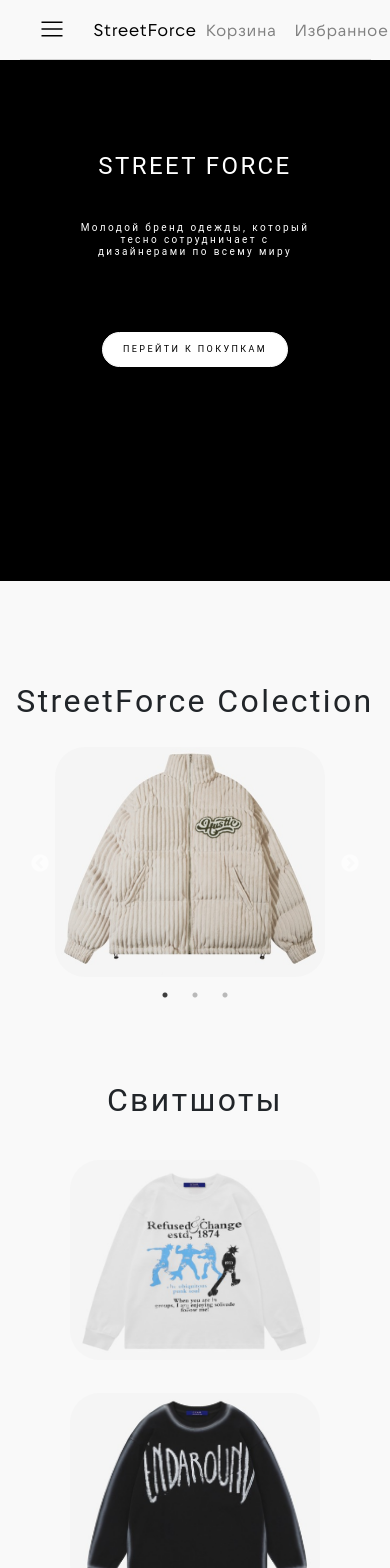
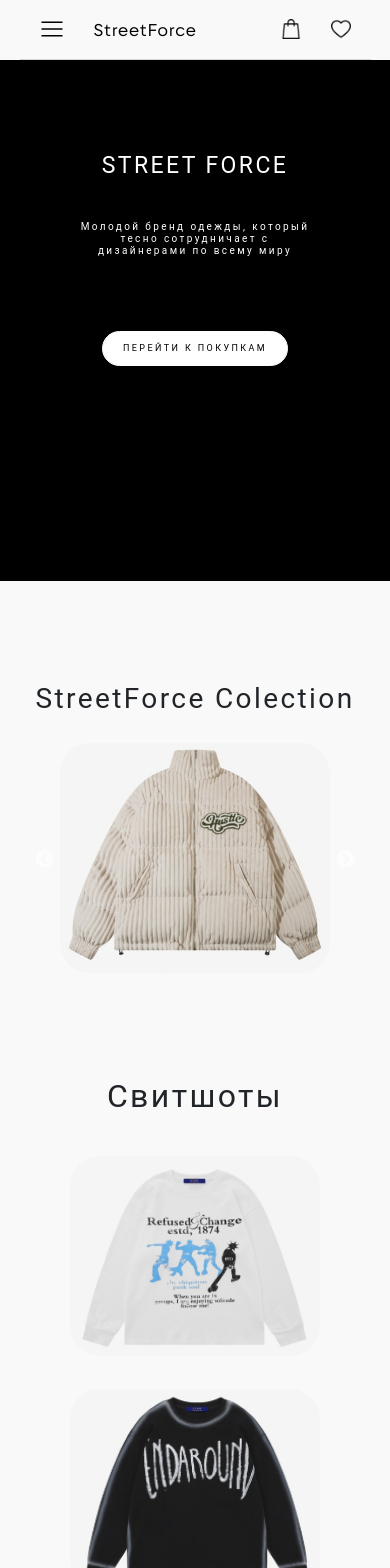
Before and after one commit to 3whalesProg/streetForce, a React (Vite) app in the folder client/: page / in a window 390 px wide. Shown: the top 1568 px of the page. Built offline with nearby package versions, Linux system fonts and the light colour scheme.

Commit message:
check to adaptation on Main
check to adaptation on Main

```diff
--- a/client/src/pages/Components/NavBar/NavBar.jsx
+++ b/client/src/pages/Components/NavBar/NavBar.jsx
@@ -3,8 +3,10 @@ import './NavBar.scss'
 import OffCanvas from "../CanvasReg/OffCanvas"
 import { useContext } from "react"
 import { Context } from "../../../main"
-import menu from '../../../static/img/menu.png'
 import MenuBurger from "./MenuBurger"
+import love from '../../../static/img/love.png'
+import shopBag from '../../../static/img/shopBag.png'
+
 
 const setIsActive = ({isActive}) => isActive ? "NavBar__link-item active-link" : "NavBar__link-item"
 
@@ -66,11 +68,11 @@ const NavBar = () =>{
             </div>
             <div className="NavBar__content-rightSide">
                 <div className="NavBar__content-rightSide-content">
-                    <NavLink to="/basket" className={setIsActive} onClick={localStorageLive}>
-                        Корзина
+                    <NavLink to="/basket" onClick={localStorageLive}>
+                        <img src={shopBag} height='22'/>
                     </NavLink>
-                    <NavLink to="/likes" className={setIsActive} onClick={localStorageLive}>
-                        Избранное
+                    <NavLink to="/likes" height='22' onClick={localStorageLive}>
+                        <img src={love}/>
                     </NavLink>
                 </div>
             </div>
--- a/client/src/pages/Components/NavBar/NavBar.scss
+++ b/client/src/pages/Components/NavBar/NavBar.scss
@@ -36,6 +36,7 @@
 .NavBar__content-rightSide-content{
     display: flex;
     height: 60px;
+    gap: 30px;
     align-items: center;
 }
 .NavBar__links{
@@ -95,4 +96,8 @@
         display: none;
     }
 
+    .NavBar__content-rightSide-content img{
+        height: 20px;
+    }
+
 }
--- a/client/src/pages/Components/footer/Footer.scss
+++ b/client/src/pages/Components/footer/Footer.scss
@@ -64,3 +64,15 @@
         text-align: center;
     }
 }
+
+@media (max-width:785px){
+    .Footer__content-info {
+        padding-top: 20px;
+        display: flex;
+        /* justify-content: space-between; */
+        justify-content: space-around;
+        flex-direction: column;
+        align-items: center;
+        gap: 30px;
+    }
+}
--- a/client/src/pages/Main/Main.jsx
+++ b/client/src/pages/Main/Main.jsx
@@ -14,7 +14,7 @@ import "slick-carousel/slick/slick-theme.css";
 
 const Main = () => {
     var settings = {
-        dots: true,
+        // dots: true,
         infinite: true,
         speed: 500,
         slidesToShow: 1,
@@ -82,7 +82,7 @@ const Main = () => {
                     </div>
                     <div className='Main__Sweatshirt-Card'>
                         <div className='Main__Sweatshirt-Card-Item'>
-                            <img src={sweatwear} width="470" height="396" />
+                            <img src={sweatwear} width="470" height="396"/>
                         </div>
                         <div className='Main__Sweatshirt-Card-Second'>
 
--- a/client/src/pages/Main/main.scss
+++ b/client/src/pages/Main/main.scss
@@ -437,7 +437,7 @@
 
   }
 
-  @media (max-width:585px){
+  @media (max-width:665px){
     .Main__Sweatshirrt-Card {
         display: flex;
         gap: 30px;
@@ -470,7 +470,7 @@
     .slide-wrapper {
       padding-left: 0px;
       padding-right: 0px;
-      max-width: 310px;
+      max-width: 307px;
       margin-right: 30px;
   }
 
@@ -488,7 +488,7 @@
   text-align: center;
 }
 .Main__title-head {
-  font-size: 24px;
+  font-size: 23px;
   margin-top: 20px;
 }
 .Main__title-text {
@@ -497,4 +497,71 @@
 .Main__title-button {
   font-size: 9px;
 }
+
+
 }
+
+@media (max-width:320px){
+
+  .Main__Info-add-content img {
+    display: flex;
+    width: 300px;
+    height: 200px;
+}
+.Main__Collection-title {
+  font-size: 25px;
+  /* margin: 0 auto; */
+  text-align: center;
+}
+
+.slide-wrapper {
+  padding-left: 0px;
+  padding-right: 0px;
+  max-width: 298px;
+  margin-right: 30px;
+}
+
+.Main__title-head {
+  font-size: 18px;
+  margin-top: 20px;
+}
+.Main__title-text {
+  font-size: 8px;
+}
+
+.Main__Info-Block-Text {
+  font-size: 12px;
+  text-align: center;
+  width: 295px;
+}
+}
+
+@media (max-width: 430px){
+
+.slide-wrapper {
+    padding-left: 0px;
+    padding-right: 0px;
+    max-width: 309px;
+    margin-right: 30px;
+
+  }
+  .Main__Collection-title {
+    font-size: 28px;
+    /* margin: 0 auto; */
+    text-align: center;
+}
+}
+
+@media (max-width: 414px){
+.slide-wrapper {
+    padding-left: 0px;
+    padding-right: 0px;
+    max-width: 301px;
+    margin-right: 30px;
+  }
+}
+@media (max-width: 768px){
+  .Main__Container {
+    max-width: 655px;
+}
+}
```
Also changed, not shown: client/src/static/img/love.png (added), client/src/static/img/shopBag.png (added).
